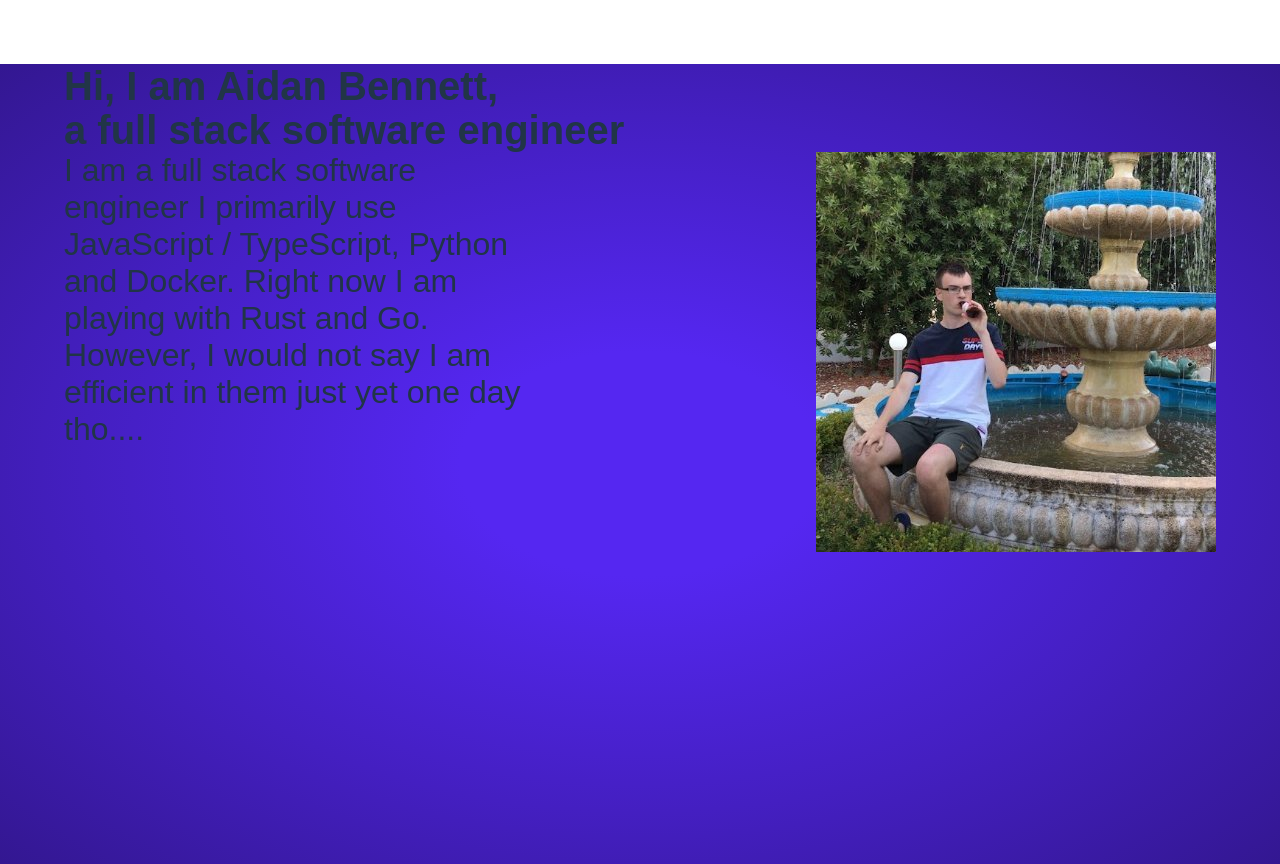
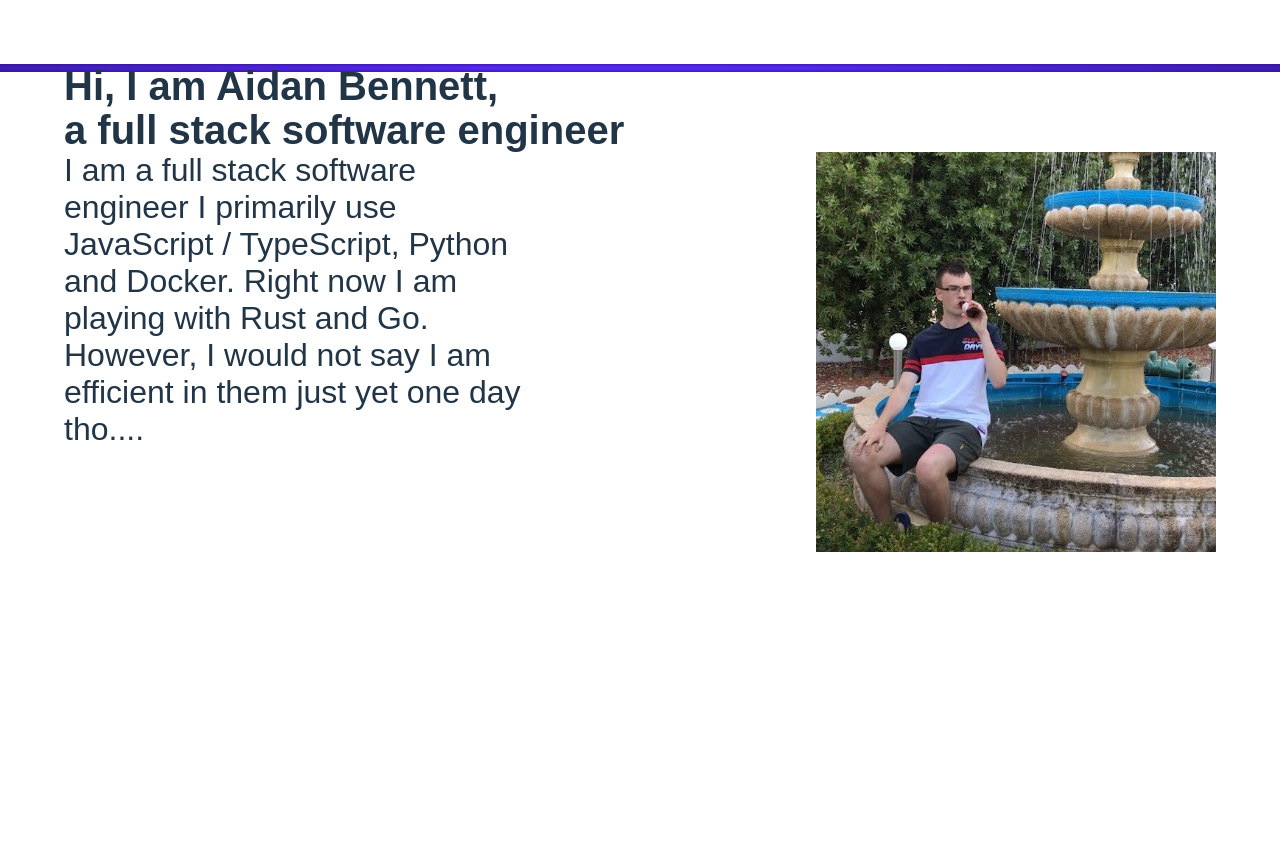
Before and after one commit to aidanjbennett/personal-site, a React (Vite) app: page / in a window 1280 px wide. After the commit the page ends 800 px from the top, so only its background shows below. Built offline with nearby package versions, Linux system fonts and the light colour scheme.

Commit message:
Remove scroll

```diff
--- a/src/index.css
+++ b/src/index.css
@@ -40,7 +40,7 @@
 }
 
 body {
-  height: 100vh;
+  height: 1vh;
   background: radial-gradient(#5527f1 19.79%, #441fc1 61.46%, #331791 100%);
 }
 
```
